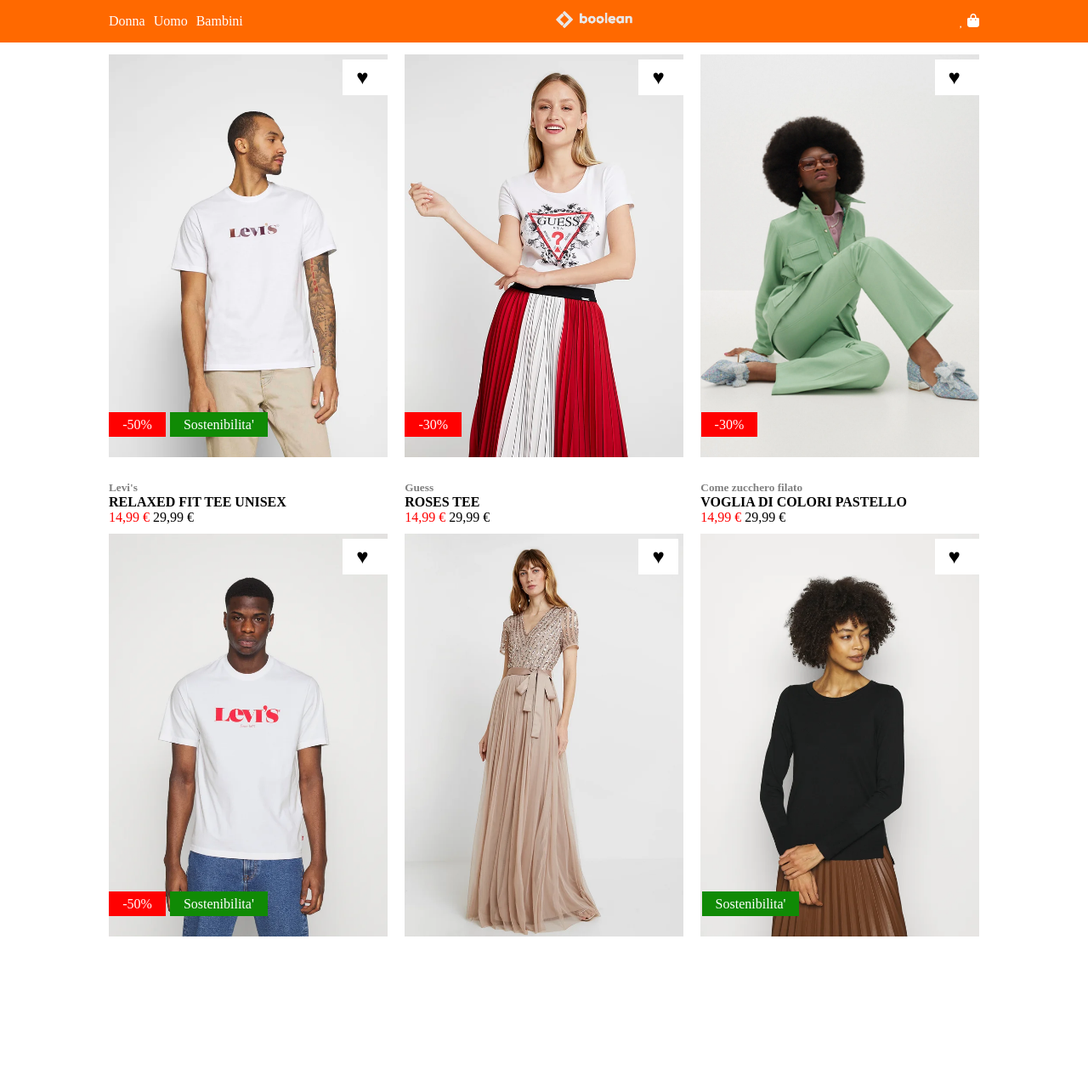
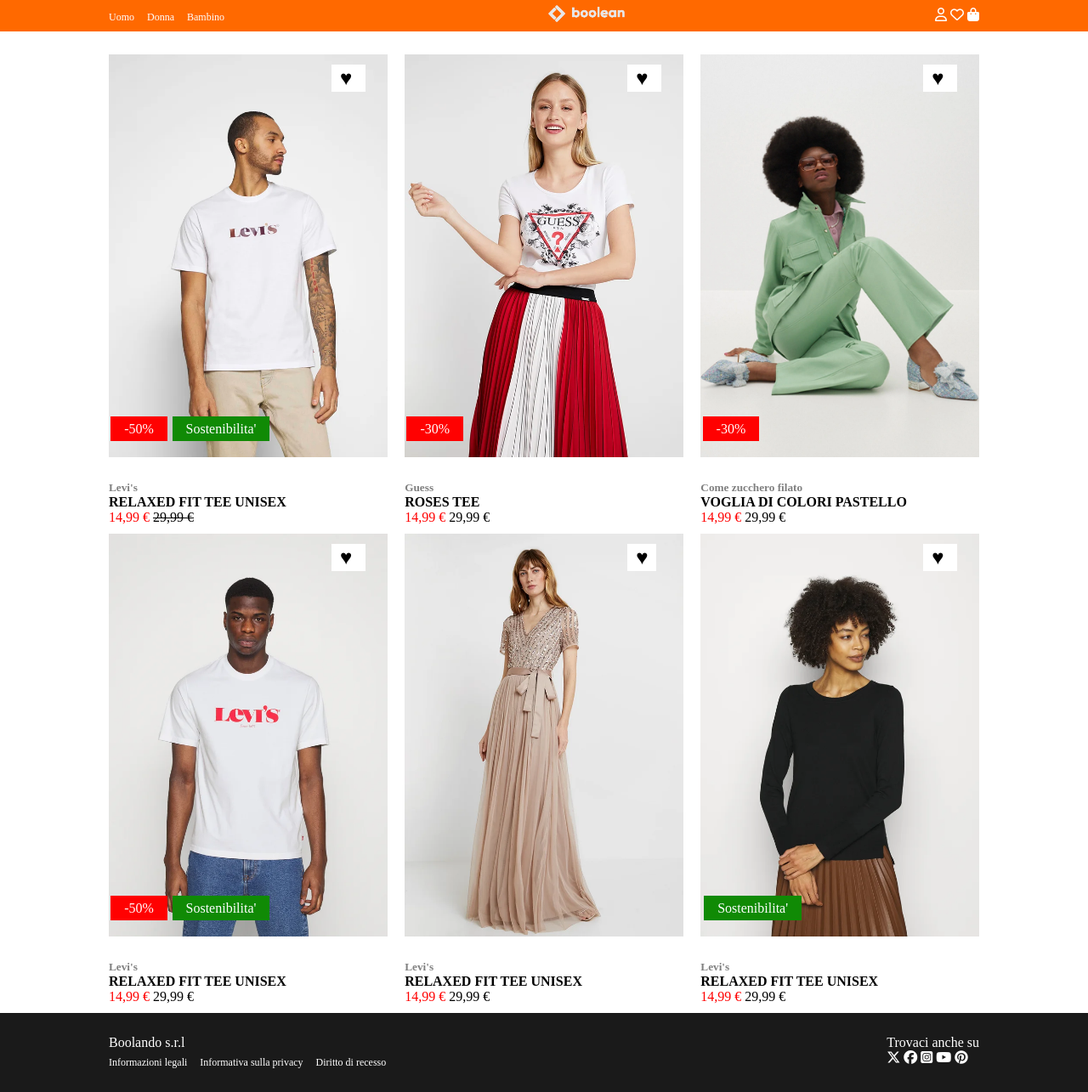
Before and after one commit to MassimoRomano/html-css-boolando, a plain HTML site: page index.html in a window 1280 px wide. Shown: the whole page at 85% size. Before the commit the page ends 1192 px from the top, so only its background shows below. Drawn offline with Linux system fonts and the light colour scheme.

Commit message:
add footer

```diff
--- a/assets/style.css
+++ b/assets/style.css
@@ -9,12 +9,14 @@
     margin: 0;
     padding: 0;
     box-sizing: border-box;
+    border: 0;
 }
 
 
 .container{
     width: 80%;
     max-width: 1200px;
+    height: 100%;
     margin: 0 auto;
 }
 
@@ -39,13 +41,14 @@
 
 #site_header{
     background-color: var(--boolando-primary);
-    padding: 1% 0%;
+    padding-top:0.5% ;
+    padding-bottom: 0.5%;
     width: 100%;
-    margin: 0px;
     color: white;
     position:fixed;
     z-index: 1;
     top: 0px;
+
 }
 
 
@@ -74,7 +77,6 @@
 /* #region top_left */
 
 .top_left{
-
     background-image: url(./img/1.webp);
     background-repeat: no-repeat;
     background-size: contain;
@@ -83,6 +85,10 @@
     flex-grow: 1;
 }
 
+.top_left:hover{
+    background-image: url(./img/1b.webp);
+    transition: 500ms;
+}
 
 
 /* #endregion top_left */
@@ -95,8 +101,11 @@
     height: 500px;
     margin-left: 2%;
     flex-grow: 1;
+}
 
-
+.top_center:hover{
+    background-image: url(./img/2b.webp);
+    transition: 500ms;
 }
 
 .top_right{
@@ -107,6 +116,11 @@
     height: 500px;
     margin-left: 2%;
     flex-grow: 1;
+}
+
+.top_right:hover{
+    background-image: url(./img/3b.webp);
+    transition: 500ms;
 }
 
 
@@ -120,6 +134,12 @@
     flex-grow: 1;
 }
 
+.bottom_left:hover{
+    background-image: url(./img/4b.webp);
+    transition: 500ms;
+}
+
+
 .bottom_center{
     background-image: url(./img/5.webp);
     background-repeat: no-repeat;
@@ -128,8 +148,11 @@
     height: 500px;
     margin-left: 2%;
     flex-grow: 1;
+}
 
-
+.bottom_center:hover{
+    background-image: url(./img/5b.webp);
+    transition: 500ms;
 }
 
 .bottom_right{
@@ -142,14 +165,21 @@
     flex-grow: 1;
 }
 
+.bottom_right:hover{
+    background-image: url(./img/6b.webp);
+    transition: 500ms;
+}
+
+/* #region common_main */
+
 #like{
     position: relative;
     background-color: white;
     font-size: x-large;
-    padding: 8px 16px;
+    padding: 1% 3%;
     height: auto;
-    left: 84%;
-    top: 14px;
+    left: 80%;
+    top: 3%;
 }
 
 #discount{
@@ -158,8 +188,8 @@
     color: white;
     padding: 6px 16px;
     height: auto;
-    right:52px;
-    top: 420px;
+    right:11.5%;
+    top: 85%;
 
 }
 
@@ -168,21 +198,11 @@
     background-color: rgb(16, 138, 5);
     color: white;
     padding: 6px 16px;
-    right: 51px;
-    top:420px;
+    right: 11%;
+    top: 85%;
 }
 
-#levis{
-    position: relative;
-    top: 95%
-}
-
-#guess{
-    position: relative;
-    top: 95%
-}
-
-#sugar{
+#info{
     position: relative;
     top: 95%
 }
@@ -195,4 +215,24 @@
     color: red;
 }
 
+/* #endregion common_main */
+
 /* #endregion site_main */
+
+#site_footer{
+    background-color: var(--boolando-dark);
+    padding: 2% 0%;
+    width: 100%;
+    margin: 0px;
+    color: white;
+}
+
+ul{
+    list-style: none;
+    display: flex
+}
+
+li{
+    font-size: 12px;
+    padding: 7px 15px 2px 0
+}
--- a/index.html
+++ b/index.html
@@ -13,19 +13,21 @@
 
 <body>
     <header id="site_header">
-        <div class="header">
+        <div class="head">
             <nav class="container d-flex space-between align-center">
                 <div class="row">
-                    <div>Donna</div>
-                    <div>Uomo</div>
-                    <div>Bambini</div>
+                   <ul>
+                    <li>Uomo</li>
+                    <li>Donna</li>
+                    <li>Bambino</li>
+                   </ul>
                 </div>
                 <div>
                     <img src="./assets/img/boolean-logo.png" alt="logo boolean">
                 </div>
                 <div class="login">
-                    <i class="fa-light fa-user"></i>
-                    <i class="fa-light fa-heart"></i>
+                    <i class="fa-regular fa-user"></i>
+                    <i class="fa-regular fa-heart"></i>
                     <i class="fa-solid fa-bag-shopping"></i>
                 </div>
             </nav>
@@ -41,10 +43,10 @@
                     </span>
                     <span id="discount">-50%</span>
                     <span id="recicle">Sostenibilita'</span>
-                    <div id="levis">
+                    <div id="info">
                         <h5>Levi's</h5>
                         <h4>RELAXED FIT TEE UNISEX</h4>
-                        <span class="red">14,99 &euro;</span> <span>29,99 &euro;</span>
+                        <span class="red">14,99 &euro;</span> <span><del>29,99 &euro;</del></span>
                     </div>
                 </div>
                 <div class="top_center">
@@ -52,7 +54,7 @@
                         &hearts;
                     </span>
                     <span id="discount">-30%</span>
-                    <div id="guess">
+                    <div id="info">
                         <h5>Guess</h5>
                         <h4>ROSES TEE</h4>
                         <span class="red">14,99 &euro;</span> <span>29,99 &euro;</span>
@@ -63,7 +65,7 @@
                         &hearts;
                     </span>
                     <span id="discount">-30%</span>
-                    <div id="sugar">
+                    <div id="info">
                         <h5>Come zucchero filato</h5>
                         <h4>VOGLIA DI COLORI PASTELLO</h4>
                         <span class="red">14,99 &euro;</span> <span>29,99 &euro;</span>
@@ -78,23 +80,62 @@
                         </span>
                         <span id="discount">-50%</span>
                         <span id="recicle">Sostenibilita'</span>
+                        <div id="info">
+                            <h5>Levi's</h5>
+                            <h4>RELAXED FIT TEE UNISEX</h4>
+                            <span class="red">14,99 &euro;</span> <span>29,99 &euro;</span>
+                        </div>
                     </div>
                     <div class="bottom_center">
                         <span id="like">
                             &hearts;
                         </span>
+                        <div id="info">
+                            <h5>Levi's</h5>
+                            <h4>RELAXED FIT TEE UNISEX</h4>
+                            <span class="red">14,99 &euro;</span> <span>29,99 &euro;</span>
+                        </div>
                     </div>
                     <div class="bottom_right">
                         <span id="like">
                             &hearts;
                         </span>
                         <span id="recicle">Sostenibilita'</span>
+                        <div id="info">
+                            <h5>Levi's</h5>
+                            <h4>RELAXED FIT TEE UNISEX</h4>
+                            <span class="red">14,99 &euro;</span> <span>29,99 &euro;</span>
+                        </div>
                     </div>
                 </nav>
             </div>
     </main>
 
     <footer id="site_footer">
+        <div class="foot">
+            <nav class="container d-flex space-between">
+                <div>
+                    <div class="font">Boolando s.r.l</div>
+                    <ul>
+                        <li>Informazioni legali</li>
+                        <li>Informativa sulla privacy</li>
+                        <li>Diritto di recesso</li>
+                    </ul>
+                </div>
+                <div>
+                     <div>Trovaci anche su</div>
+                    <i class="fa-brands fa-x-twitter"></i>
+                    <i class="fa-brands fa-facebook"></i>
+                    <i class="fa-brands fa-square-instagram"></i>
+                    <i class="fa-brands fa-youtube"></i>
+                    <i class="fa-brands fa-pinterest"></i>
+                </div>
+            </nav>
+
+            </div>
+
+        </div>
+
     </footer>
 </body>
 
```
